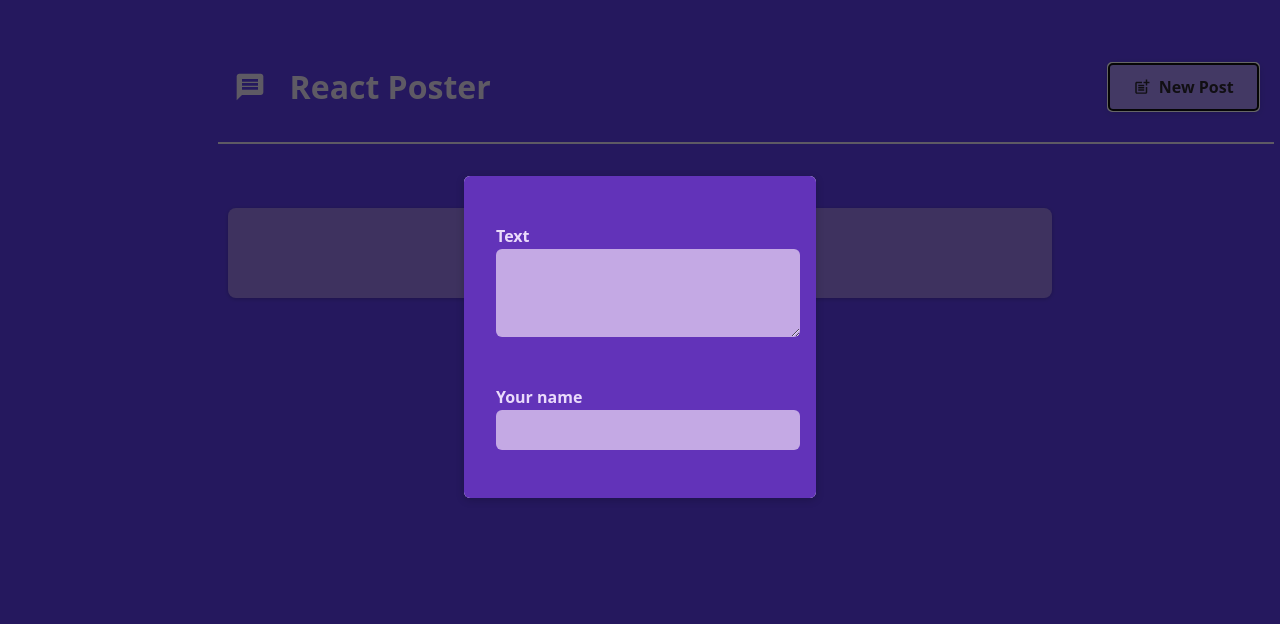
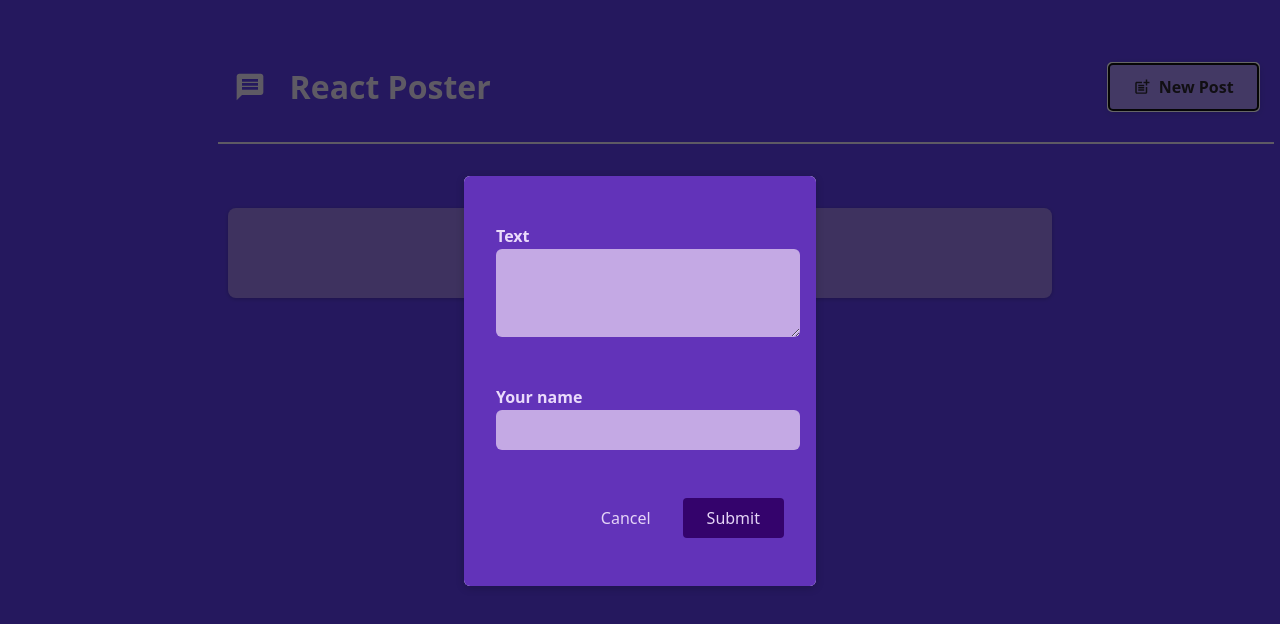
Before and after one commit to okdezines/React_essentials, a React (Vite) app: page / in a window 1280 px wide. Both pictures are taken after a click on the button "New Post". Shown: the top 624 px of the page. Built offline with nearby package versions, Linux system fonts and the light colour scheme.

Commit message:
Handling Form Submission

```diff
--- a/src/components/NewPost.jsx
+++ b/src/components/NewPost.jsx
@@ -2,7 +2,7 @@
 
 import classes from './NewPost.module.css';
 
-function NewPost({onBodyChange,onAuthorChange}) {
+function NewPost({onBodyChange,onAuthorChange, onCancel}) {
 
   return (
     <form className={classes.form}>
@@ -14,6 +14,10 @@ function NewPost({onBodyChange,onAuthorChange}) {
         <label htmlFor="name">Your name</label>
         <input type="text" id="name" required onChange={onAuthorChange} />
       </p>
+      <p className={classes.actions}>
+        <button type="button" onClick={onCancel}>Cancel</button>
+        <button>Submit</button>
+      </p>
     </form>
   );
 }
--- a/src/components/PostsList.jsx
+++ b/src/components/PostsList.jsx
@@ -25,13 +25,15 @@ function PostList({isPosting, onStopPosting}) {
             <NewPost
 
             onBodyChange={bodyChangeHandler}
-            onAuthorChange={authorChangeHandler} />
+            onAuthorChange={authorChangeHandler}
+            onCancel={onStopPosting}
+             />
          </Modal>
         )}
-
             <ul className={classes.posts}>
              <Post  author = {enteredAuthor} body ={enteredBody} />
-             <Post author = "Dupsy" body ='asdfs' />
+             <Post author = "Dupsy" body ='asdfs'
+             />
             </ul>
         </>
     )
```
